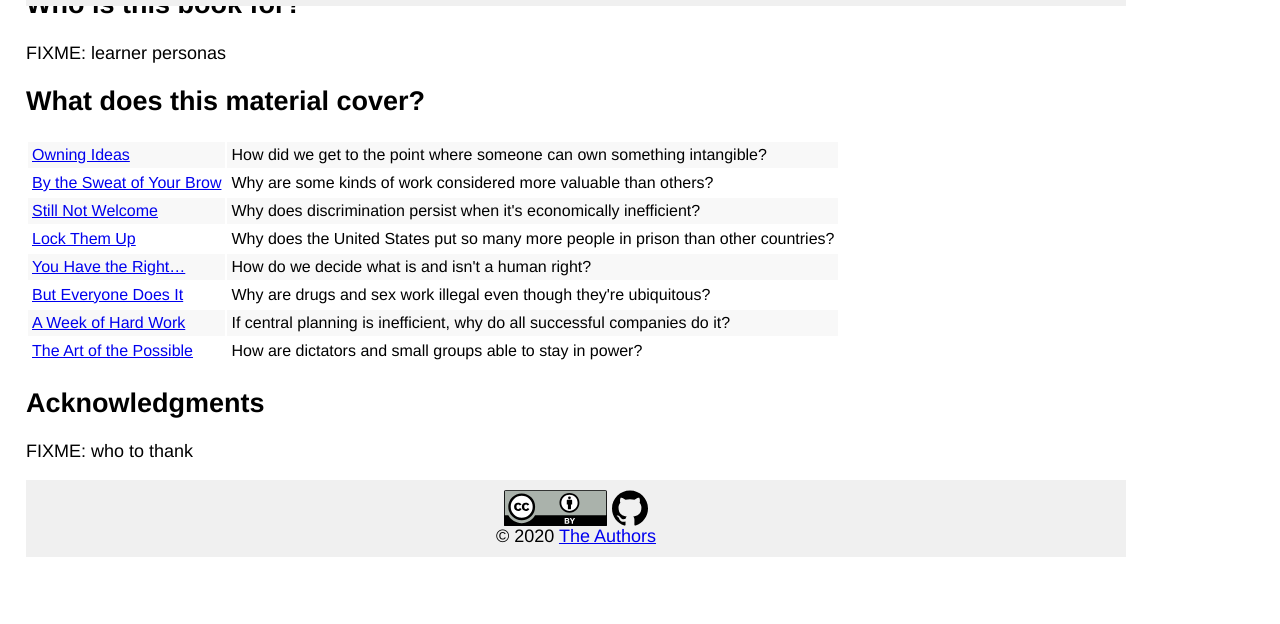
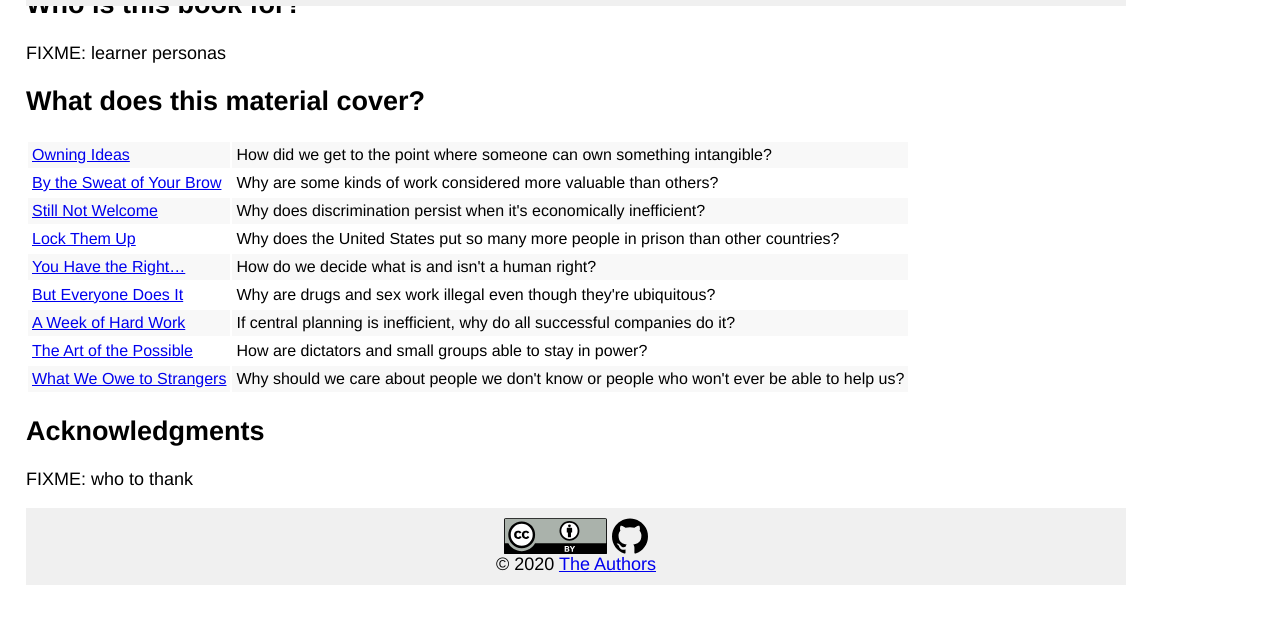
Before and after one commit to rgaiacs/sdgc, a Jekyll site: the page built from extras/index.md, in a window 1280 px wide, cut to the strip 236-860 px from the top of the page. Built offline with Jekyll 4.4.1, drawn with Linux system fonts in a browser that asks for light colours.

Commit message:
One more lesson

```diff
--- a/_data/lessons.yml
+++ b/_data/lessons.yml
@@ -31,3 +31,7 @@
 - link: "/power/"
   name: "The Art of the Possible"
   lede: "How are dictators and small groups able to stay in power?"
+
+- link: "/strangers/"
+  name: "What We Owe to Strangers"
+  lede: "Why should we care about people we don't know or people who won't ever be able to help us?"
```
Also changed, not shown: strangers/index.md (added, +9 -0 lines).
